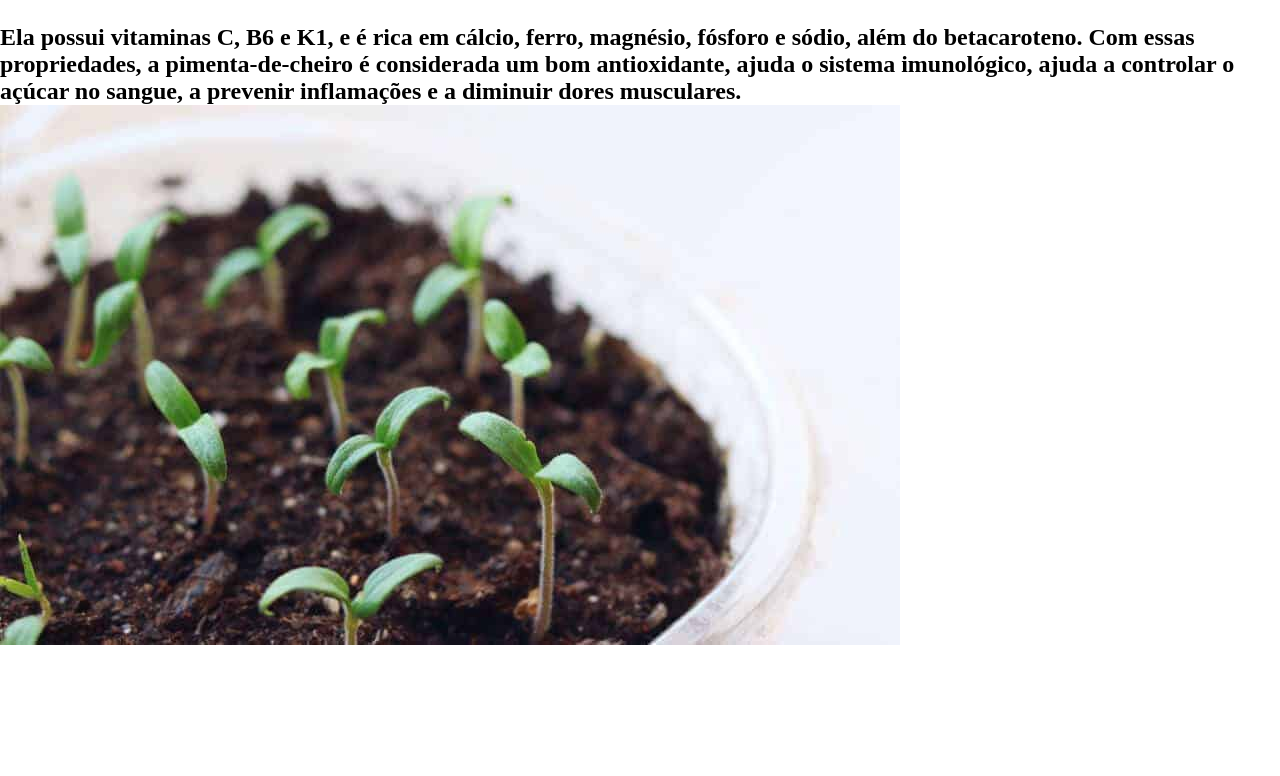
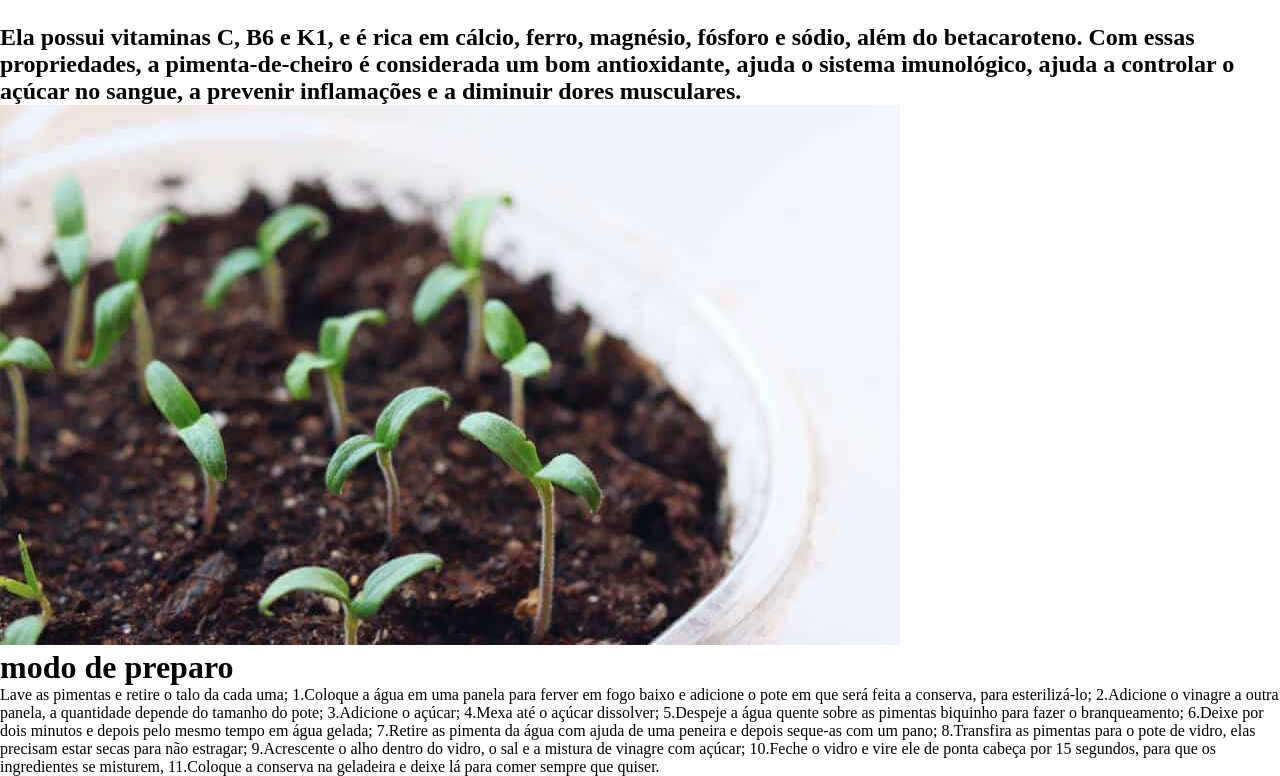
Before and after one commit to jeisonenrique/site_2d, a plain HTML site: page index.html in a window 1280 px wide. Shown: the part 948-1724 px from the top of the page. Before the commit the page ends 1597 px from the top, so only its background shows below. Drawn offline with Linux system fonts and the light colour scheme.

Commit message:
kobbjkkbj

```diff
--- a/index.html
+++ b/index.html
@@ -38,8 +38,19 @@
         <p>Ela possui vitaminas C, B6 e K1, e é rica em cálcio, ferro, magnésio, fósforo e sódio, além do betacaroteno. Com essas propriedades, a pimenta-de-cheiro é considerada um bom antioxidante, ajuda o sistema imunológico, ajuda a controlar o açúcar no sangue, a prevenir inflamações e a diminuir dores musculares.</p>
     </section>
     <img src="como-plantar-pimenta-biquinho5.jpg" alt="">
-
-
+    <h1>modo de preparo</h1>
+    <p>Lave as pimentas e retire o talo da cada uma;
+        1.Coloque a água em uma panela para ferver em fogo baixo e adicione o pote em que será feita a conserva, para esterilizá-lo;
+        2.Adicione o vinagre a outra panela, a quantidade depende do tamanho do pote;
+        3.Adicione o açúcar;
+        4.Mexa até o açúcar dissolver;
+        5.Despeje a água quente sobre as pimentas biquinho para fazer o branqueamento;
+        6.Deixe por dois minutos e depois pelo mesmo tempo em água gelada;
+        7.Retire as pimenta da água com ajuda de uma peneira e depois seque-as com um pano;
+        8.Transfira as pimentas para o pote de vidro, elas precisam estar secas para não estragar;
+         9.Acrescente o alho dentro do vidro, o sal e a mistura de vinagre com açúcar;
+        10.Feche o vidro e vire ele de ponta cabeça por 15 segundos, para que os ingredientes se misturem,
+        11.Coloque a conserva na geladeira e deixe lá para comer sempre que quiser. <p>
 
 
 
```
